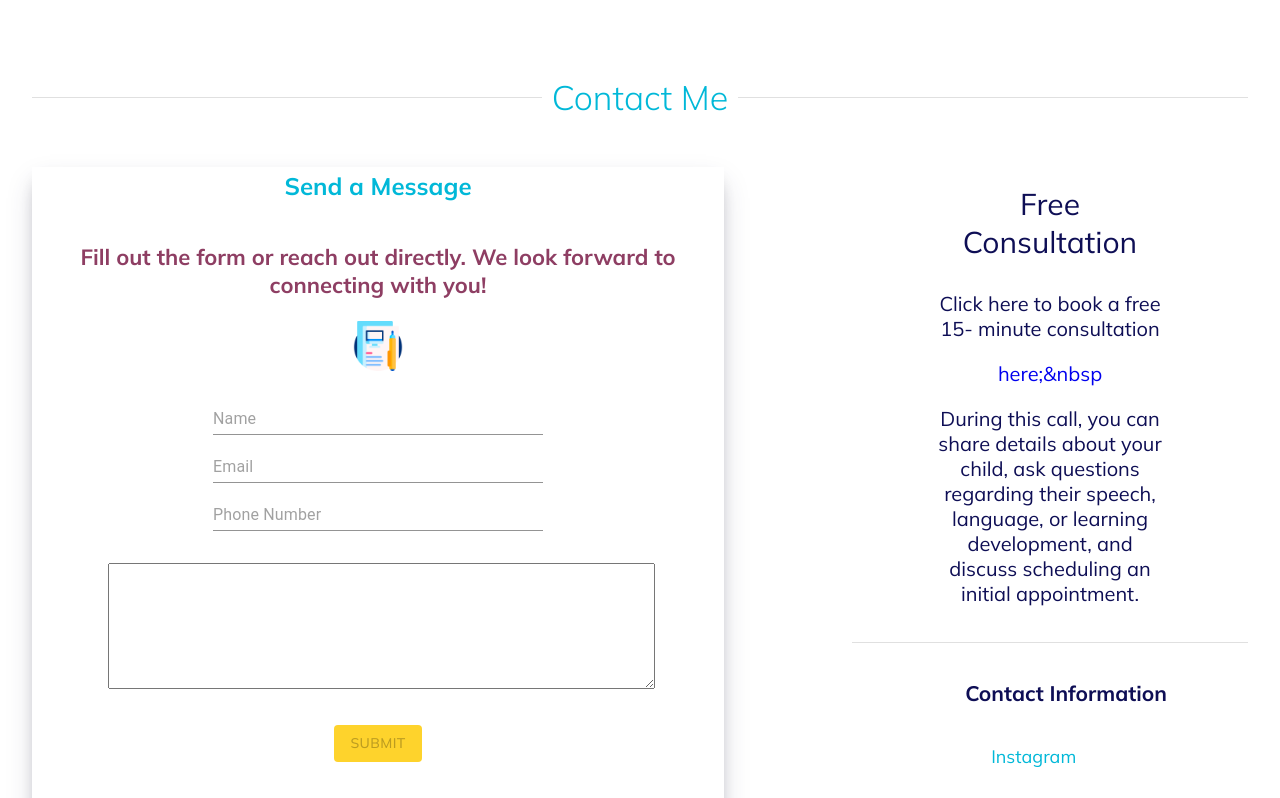
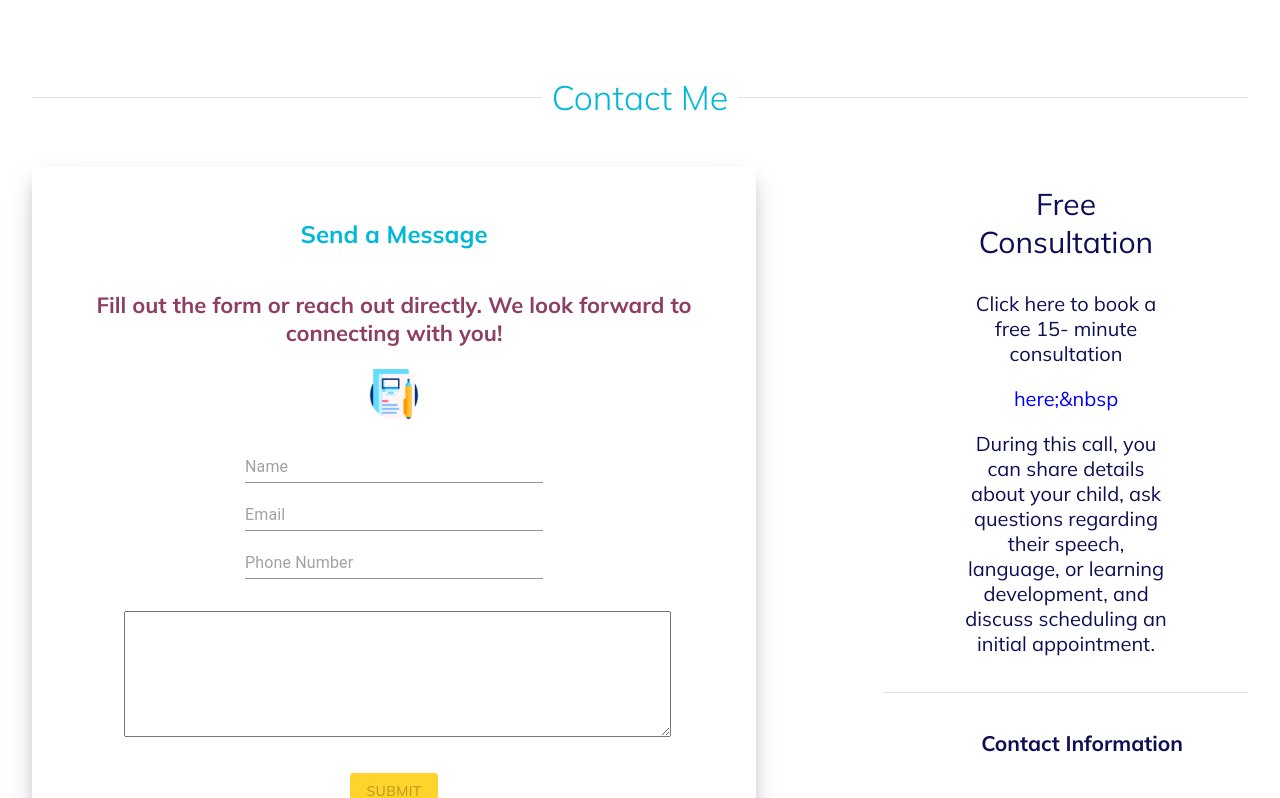
Before and after one commit to beemak789/TS_Website, a React (Create React App) app: page / in a window 1280 px wide. Shown: the part 3100-3898 px from the top of the page. Built offline with nearby package versions, Linux system fonts and the light colour scheme; some icons are missing.

Commit message:
add padding

```diff
--- a/src/component/ContactMe.js
+++ b/src/component/ContactMe.js
@@ -133,6 +133,7 @@ const ContactTextboxContainer = styled.div`
   box-shadow: rgba(50, 50, 93, 0.25) 0px 13px 27px -5px,
     rgba(0, 0, 0, 0.3) 0px 8px 16px -8px;
   margin-top: 3rem;
+  padding: 2rem;
 
   @media (min-width: 375px) and (max-width: 768px) {
     display: flex;
--- a/src/component/Form.js
+++ b/src/component/Form.js
@@ -137,7 +137,6 @@ const FormContainer = styled.form`
   padding: 2rem;
   margin: auto;
   margin-top: -2rem;
-  padding: 1rem;
 
   h3 {
     font-size: 22px;
```
